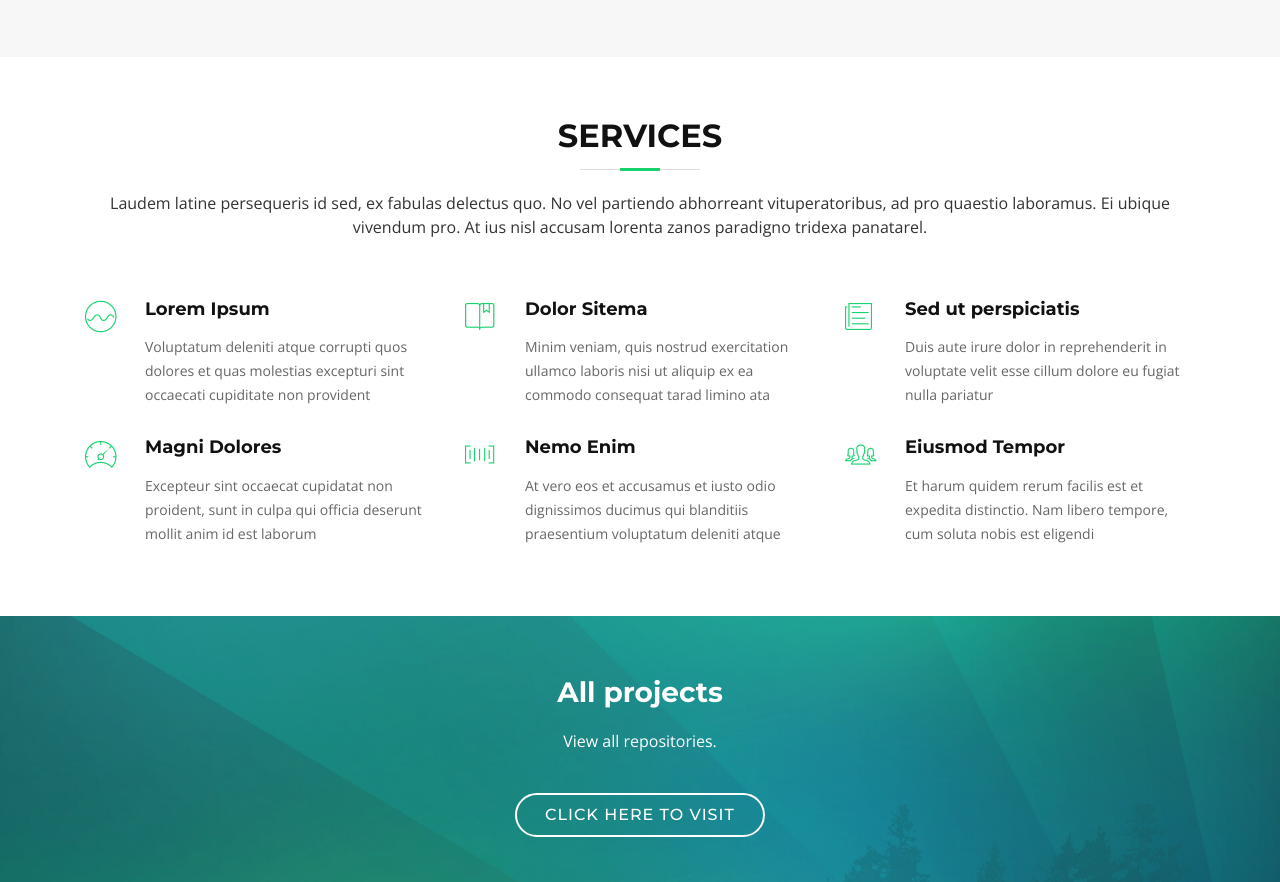
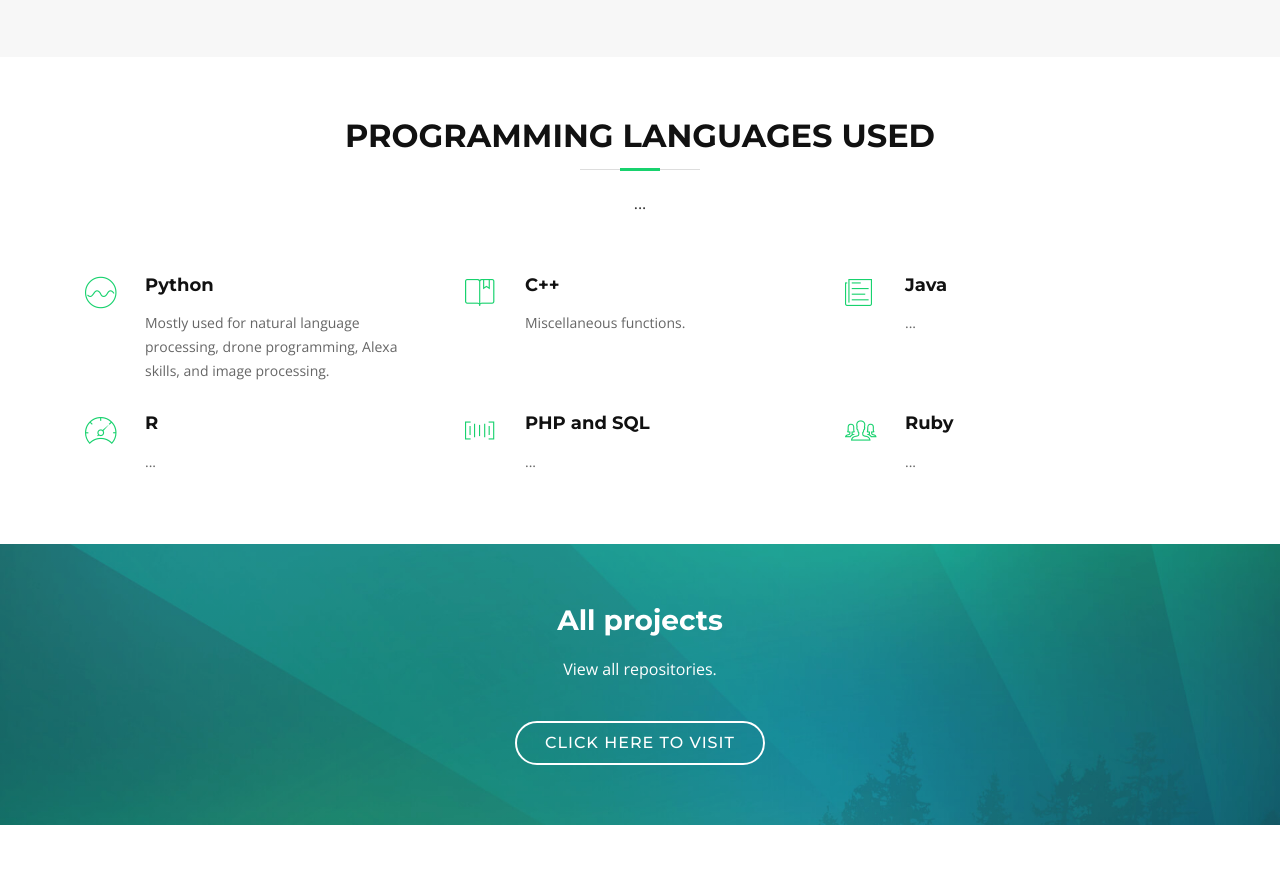
Before and after one commit to dayanleecor/dayanleecor.github.io, a plain HTML site: page index.html in a window 1280 px wide. Shown: the part 2536-3418 px from the top of the page. Drawn offline with nearby package versions, Linux system fonts and the light colour scheme; files whose address does not match are found by name.

Commit message:
Update index.html

```diff
--- a/index.html
+++ b/index.html
@@ -309,41 +309,41 @@
       <div class="container">
 
         <header class="section-header wow fadeInUp">
-          <h3>Services</h3>
-          <p>Laudem latine persequeris id sed, ex fabulas delectus quo. No vel partiendo abhorreant vituperatoribus, ad pro quaestio laboramus. Ei ubique vivendum pro. At ius nisl accusam lorenta zanos paradigno tridexa panatarel.</p>
+          <h3>Programming languages used</h3>
+          <p>...</p>
         </header>
 
         <div class="row">
 
           <div class="col-lg-4 col-md-6 box wow bounceInUp" data-wow-duration="1.4s">
             <div class="icon"><i class="ion-ios-analytics-outline"></i></div>
-            <h4 class="title"><a href="">Lorem Ipsum</a></h4>
-            <p class="description">Voluptatum deleniti atque corrupti quos dolores et quas molestias excepturi sint occaecati cupiditate non provident</p>
+            <h4 class="title"><a href="">Python</a></h4>
+            <p class="description">Mostly used for natural language processing, drone programming, Alexa skills, and image processing.</p>
           </div>
           <div class="col-lg-4 col-md-6 box wow bounceInUp" data-wow-duration="1.4s">
             <div class="icon"><i class="ion-ios-bookmarks-outline"></i></div>
-            <h4 class="title"><a href="">Dolor Sitema</a></h4>
-            <p class="description">Minim veniam, quis nostrud exercitation ullamco laboris nisi ut aliquip ex ea commodo consequat tarad limino ata</p>
+            <h4 class="title"><a href="">C++</a></h4>
+            <p class="description">Miscellaneous functions.</p>
           </div>
           <div class="col-lg-4 col-md-6 box wow bounceInUp" data-wow-duration="1.4s">
             <div class="icon"><i class="ion-ios-paper-outline"></i></div>
-            <h4 class="title"><a href="">Sed ut perspiciatis</a></h4>
-            <p class="description">Duis aute irure dolor in reprehenderit in voluptate velit esse cillum dolore eu fugiat nulla pariatur</p>
+            <h4 class="title"><a href="">Java</a></h4>
+            <p class="description">...</p>
           </div>
           <div class="col-lg-4 col-md-6 box wow bounceInUp" data-wow-delay="0.1s" data-wow-duration="1.4s">
             <div class="icon"><i class="ion-ios-speedometer-outline"></i></div>
-            <h4 class="title"><a href="">Magni Dolores</a></h4>
-            <p class="description">Excepteur sint occaecat cupidatat non proident, sunt in culpa qui officia deserunt mollit anim id est laborum</p>
+            <h4 class="title"><a href="">R</a></h4>
+            <p class="description">...</p>
           </div>
           <div class="col-lg-4 col-md-6 box wow bounceInUp" data-wow-delay="0.1s" data-wow-duration="1.4s">
             <div class="icon"><i class="ion-ios-barcode-outline"></i></div>
-            <h4 class="title"><a href="">Nemo Enim</a></h4>
-            <p class="description">At vero eos et accusamus et iusto odio dignissimos ducimus qui blanditiis praesentium voluptatum deleniti atque</p>
+            <h4 class="title"><a href="">PHP and SQL</a></h4>
+            <p class="description">...</p>
           </div>
           <div class="col-lg-4 col-md-6 box wow bounceInUp" data-wow-delay="0.1s" data-wow-duration="1.4s">
             <div class="icon"><i class="ion-ios-people-outline"></i></div>
-            <h4 class="title"><a href="">Eiusmod Tempor</a></h4>
-            <p class="description">Et harum quidem rerum facilis est et expedita distinctio. Nam libero tempore, cum soluta nobis est eligendi</p>
+            <h4 class="title"><a href="">Ruby</a></h4>
+            <p class="description">...</p>
           </div>
 
         </div>
```
